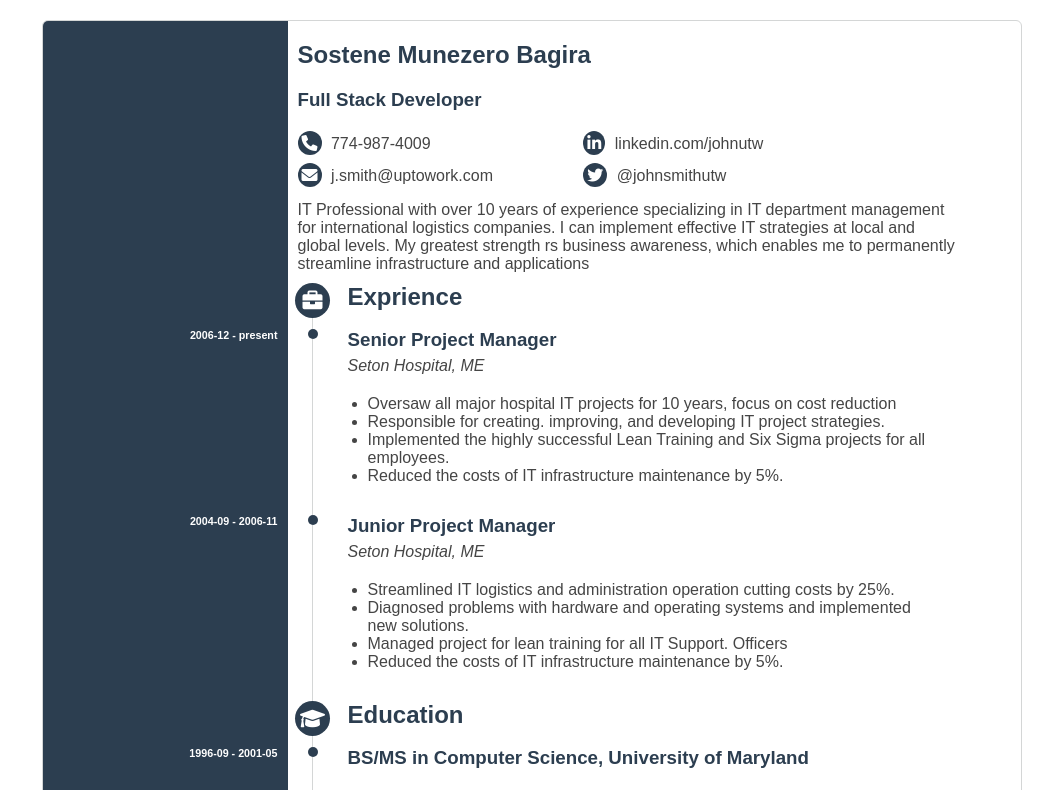
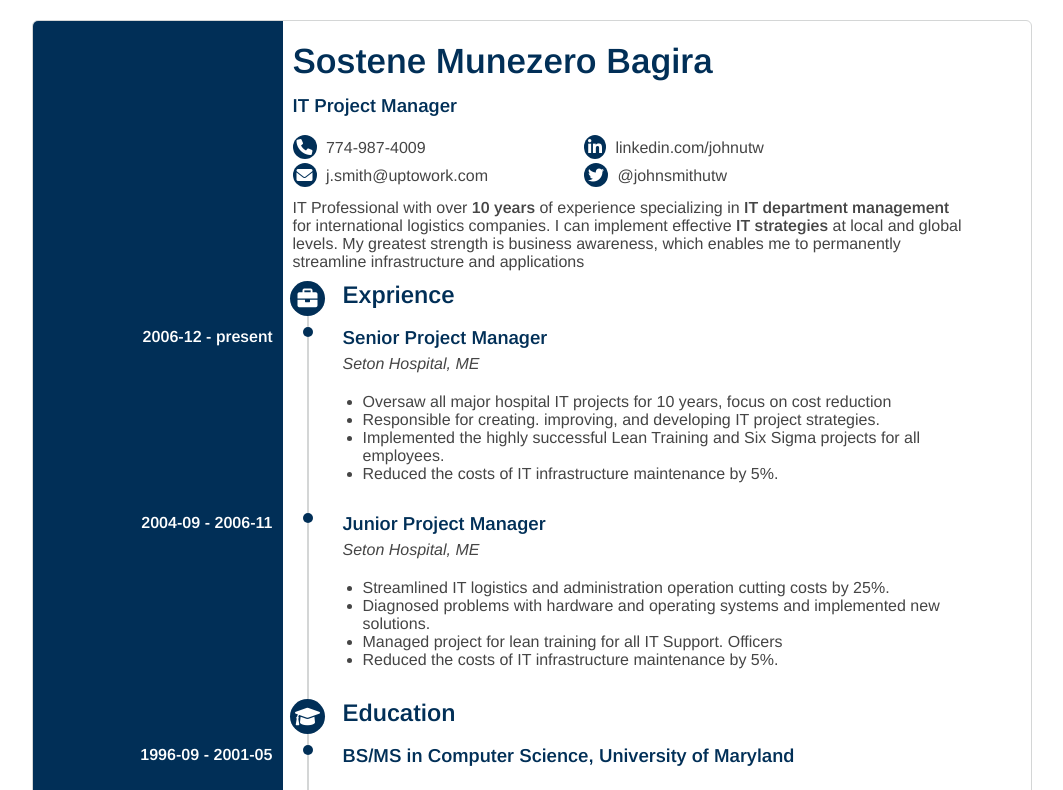
Before and after one commit to munezerobagira/cv-template, a website built with Vite: page index.html in a window 1280 px wide. Shown: the top 790 px of the page, without its empty margins (108-1171 px from the left). Built offline with nearby package versions, Linux system fonts and the light colour scheme.

Commit message:
Minor fixes

```diff
--- a/index.html
+++ b/index.html
@@ -23,7 +23,7 @@
             <div class="right-content">
               <div class="section-wrapper">
                 <h1 id="owner-name">Sostene Munezero Bagira</h1>
-                <h3>Full Stack Developer</h3>
+                <h3>IT Project Manager</h3>
                 <div id="social-media">
                   <div class="row">
                     <a href="" class="social-media-item">
@@ -55,12 +55,12 @@
                   </div>
                 </div>
                 <p>
-                  IT Professional with over 10 years of experience specializing
-                  in IT department management for international logistics
-                  companies. I can implement effective IT strategies at local
-                  and global levels. My greatest strength rs business awareness,
-                  which enables me to permanently streamline infrastructure and
-                  applications
+                  IT Professional with over <b>10 years</b> of experience
+                  specializing in <b>IT department management</b> for
+                  international logistics companies. I can implement effective
+                  <b>IT strategies</b> at local and global levels. My greatest
+                  strength is business awareness, which enables me to
+                  permanently streamline infrastructure and applications
                 </p>
               </div>
             </div>
@@ -343,6 +343,6 @@
         </section>
       </div>
     </main>
-    <script type="module" src="/main.js"></script>
+    <script type="text/javascript" src="main.js"></script>
   </body>
 </html>
--- a/main.js
+++ b/main.js
@@ -2,7 +2,7 @@ const randomilize = (min, max) => {
   return Math.floor(Math.random() * (max - min + 1)) + min;
 };
 const randomizeColor = (lightness = 0.3) => {
-  return `hsl(${randomilize(0, 300)},${randomilize(140, 255)}%,${randomilize(
+  return `hsl(${randomilize(0, 360)},${randomilize(0, 100)}%,${randomilize(
     0,
     100 * lightness
   )}%)`;
--- a/style.css
+++ b/style.css
@@ -1,5 +1,6 @@
+@import url("https://fonts.googleapis.com/css2?family=Arimo:ital,wght@0,400;0,500;0,600;1,400;1,500;1,600;1,700&family=Open+Sans&family=Raleway:wght@400;700&display=swap");
 :root {
-  --primary-color: #2c3e50;
+  --primary-color: #012f57;
   --white: #fff;
   --gray: #d4d6d6;
   --dark-gray: #454545;
@@ -27,8 +28,8 @@ li {
   flex-direction: column;
 }
 #cv {
-  max-width: 980px;
-  font-family: sans-serif, Helvetica, Arial, sans-serif;
+  max-width: 1000px;
+  font-family: "Arimo", sans-serif;
   -webkit-font-smoothing: antialiased;
   -moz-osx-font-smoothing: grayscale;
   color: var(--primary-color);
@@ -62,7 +63,7 @@ li {
 }
 
 .social-media-item {
-  margin: 4px 20px 4px 0;
+  margin: 2px 20px 2px 0;
   min-width: 40%;
   width: 40%;
   text-decoration: none;
@@ -78,6 +79,7 @@ li {
 .left-content {
   width: 25%;
   background-color: var(--primary-color);
+  font-size: 24px;
 }
 .right-content {
   width: 75%;
@@ -116,7 +118,7 @@ li {
 .icon::after {
   content: "";
   flex: 1;
-  width: 1px;
+  width: 2px;
   background-color: var(--gray);
 }
 .timeline {
@@ -152,8 +154,9 @@ h3 {
 }
 h1 {
   margin-top: 10px;
-  padding-bottom: 10px;
-  font-weight: 900;
+  padding-bottom: 4px;
+  font-weight: 700;
+  font-size: 35px;
 }
 h2 {
   padding-bottom: 8px;
```
